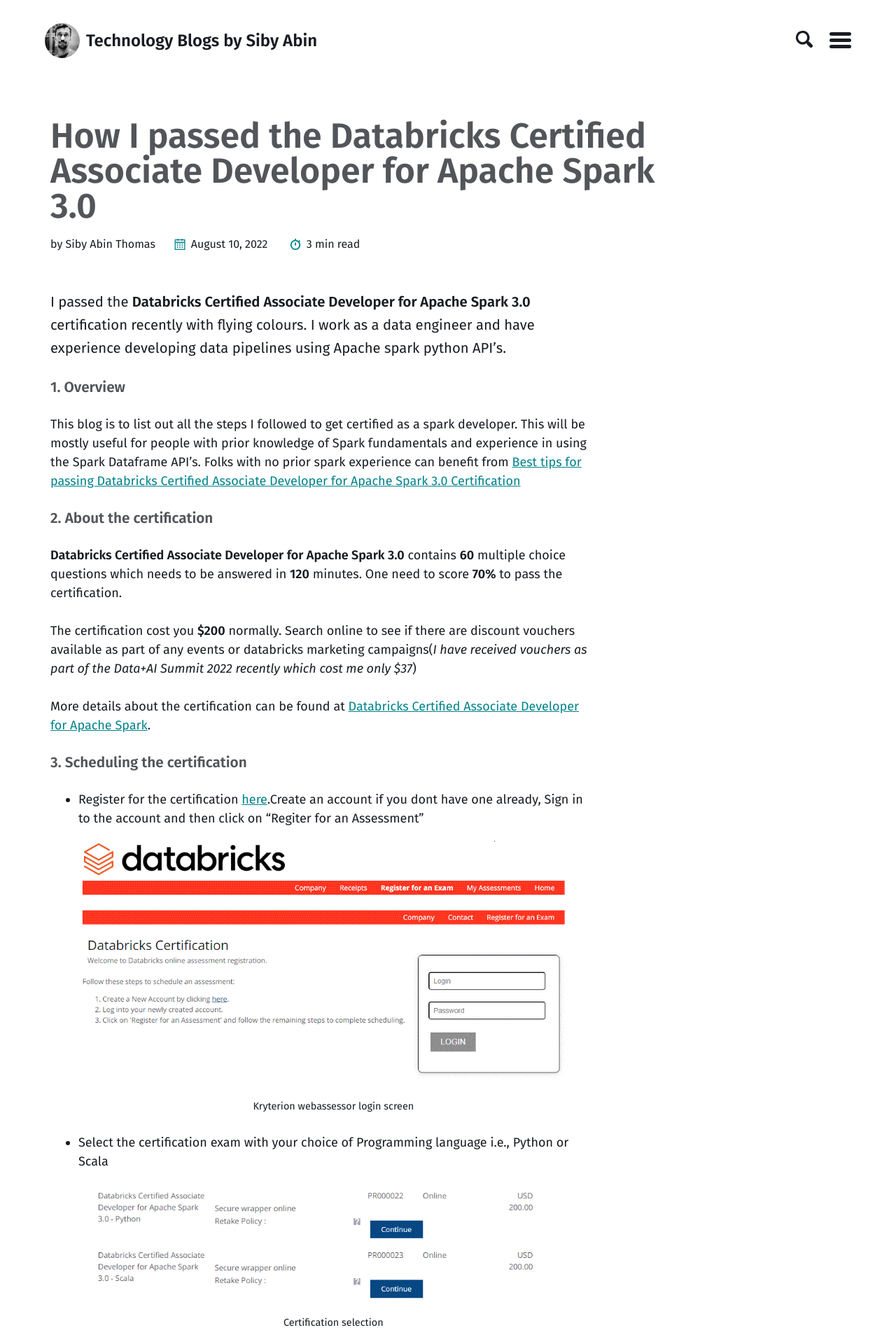
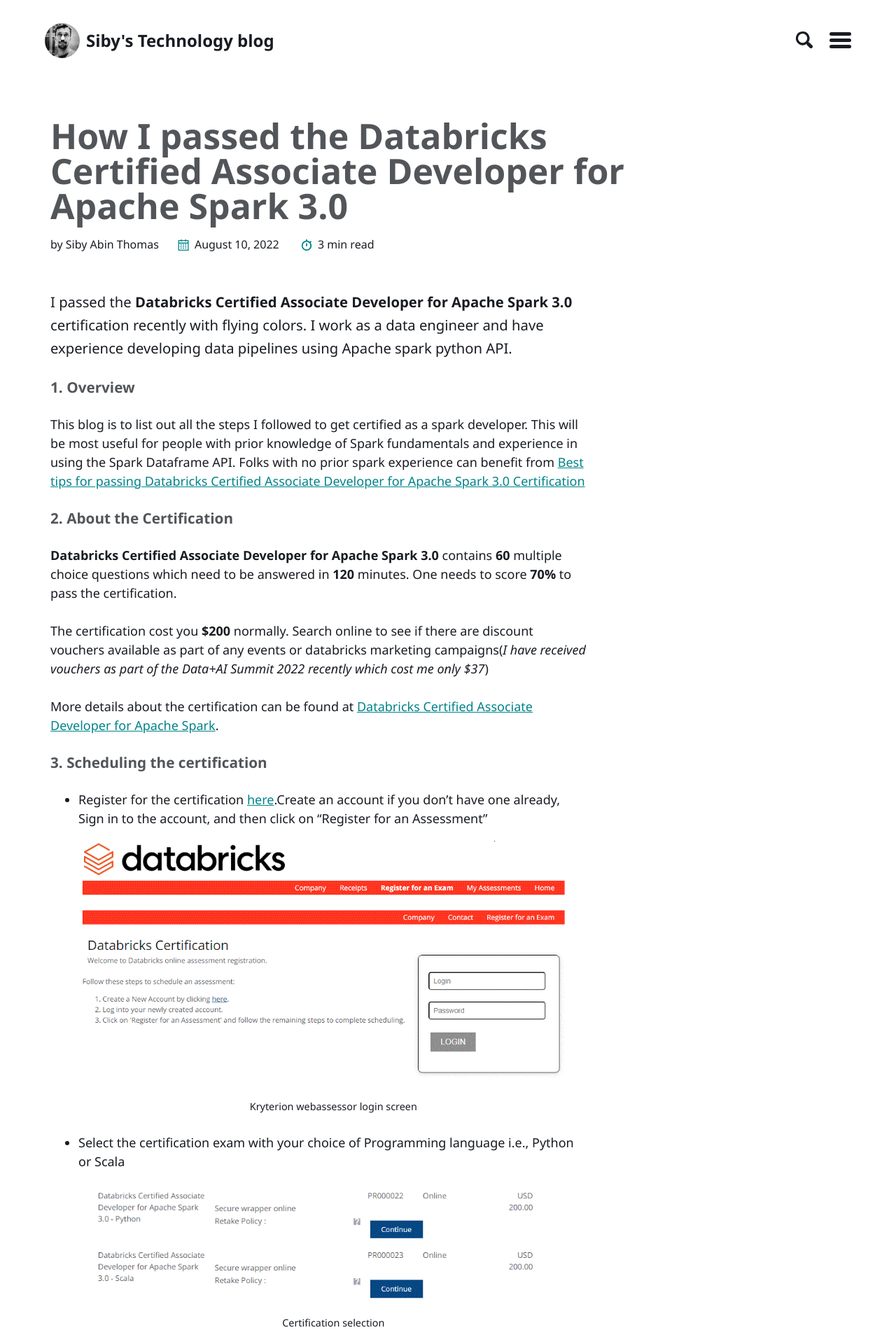
Before and after one commit to sibyabin/blogs, a Jekyll site: the page built from _posts/2022-08-10-how-i-passed-databricks-certified-associate-developer-for-apachespark-certification.md, in a window 1280 px wide. Shown: the top 1920 px of the page at 70% size. Built offline with Jekyll 4.4.1, drawn with Linux system fonts in a browser that asks for light colours; some of the changed text lies outside the part shown.

Commit message:
spelling corrections

```diff
--- a/_config.yml
+++ b/_config.yml
@@ -9,7 +9,7 @@
 
 # Site Settings
 lang: en-US
-title: Technology Blogs by Siby Abin
+title: Siby's Technology blog
 email: sibyabin@gmail.com
 description: "Technology blog by Siby Abin - Senior Data Engineer. Talks about #aws, #spark, #dataengineering, #cloud, #python, #databricks and #airflow"
 baseurl: "/blogs"
--- a/_posts/2022-08-10-how-i-passed-databricks-certified-associate-developer-for-apachespark-certification.md
+++ b/_posts/2022-08-10-how-i-passed-databricks-certified-associate-developer-for-apachespark-certification.md
@@ -1,7 +1,7 @@
 ---
 title: "How I passed the Databricks Certified Associate Developer for Apache Spark 3.0"
-excerpt: "I passed the **Databricks Certified Associate Developer for Apache Spark 3.0** certification recently with flying colours.
-This blog is to list out all the steps I followed to get certified as a spark developer. This will be mostly useful for people with prior knowledge of Spark fundamentals and experience in using the Spark Dataframe API's."
+excerpt: "I passed the **Databricks Certified Associate Developer for Apache Spark 3.0** certification recently with flying colors.
+This blog is to list out all the steps I followed to get certified as a spark developer. This will be most useful for people with prior knowledge of Spark fundamentals and experience in using the Spark Dataframe APIs."
 categories:
   - certification
   - databricks
@@ -14,15 +14,15 @@
 last_modified_at: 2022-08-09T12:32:16-05:00
 ---
 
-I passed the **Databricks Certified Associate Developer for Apache Spark 3.0** certification recently with flying colours. I work as a data engineer and have experience developing data pipelines using Apache spark python API's.
+I passed the **Databricks Certified Associate Developer for Apache Spark 3.0** certification recently with flying colors. I work as a data engineer and have experience developing data pipelines using Apache spark python API.
 
 #### 1. Overview
 
-This blog is to list out all the steps I followed to get certified as a spark developer. This will be mostly useful for people with prior knowledge of Spark fundamentals and experience in using the Spark Dataframe API's. Folks with no prior spark experience can benefit from [Best tips for passing Databricks Certified Associate Developer for Apache Spark 3.0 Certification]("2022-08-10-best-tips-for-passing-databricks-certified-associate-developer-for-apachespark.md")
+This blog is to list out all the steps I followed to get certified as a spark developer. This will be most useful for people with prior knowledge of Spark fundamentals and experience in using the Spark Dataframe API. Folks with no prior spark experience can benefit from [Best tips for passing Databricks Certified Associate Developer for Apache Spark 3.0 Certification]("2022-08-10-best-tips-for-passing-databricks-certified-associate-developer-for-apachespark.md")
 
-#### 2. About the certification
+#### 2. About the Certification
 
-**Databricks Certified Associate Developer for Apache Spark 3.0** contains **60** multiple choice questions which needs to be answered in **120** minutes. One need to score **70%** to pass the certification.
+**Databricks Certified Associate Developer for Apache Spark 3.0** contains **60** multiple choice questions which need to be answered in **120** minutes. One needs to score **70%** to pass the certification.
 
 The certification cost you **$200** normally. Search online to see if there are discount vouchers available as part of any events or databricks marketing campaigns(*I have received vouchers as part of the Data+AI Summit 2022 recently which cost me only $37*)
 
@@ -30,7 +30,7 @@
 More details about the certification can be found at [Databricks Certified Associate Developer for Apache Spark](https://www.databricks.com/learn/certification/apache-spark-developer-associate).
 
 #### 3. Scheduling the certification
-* Register for the certification [here](https://www.webassessor.com/databricks).Create an account if you dont have one already, Sign in to the account and then click on "Regiter for an Assessment"
+* Register for the certification [here](https://www.webassessor.com/databricks).Create an account if you don't have one already, Sign in to the account, and then click on "Register for an Assessment"
     <figure class="align-center">
         <a href="#"><img src="{{ site.url }}{{ site.baseurl }}/assets/images/blog-001/databricks-certification-login.gif" alt=""></a>
         <figcaption>Kryterion webassessor login screen</figcaption>
--- a/_sass/basically-basic/_variables.scss
+++ b/_sass/basically-basic/_variables.scss
@@ -42,7 +42,8 @@
 $h6-max: ($base-font-size / $modular-scale-2) !default;
 
 /* Base font family */
-$base-font-family: "Fira Sans", sans-serif !default;
+/* $base-font-family: "Fira Sans", sans-serif !default; */
+$base-font-family: "Segoe UI", Roboto, Oxygen, Ubuntu, Cantarell, 'Helvetica Neue', sans-serif, Arial!default;
 /* Other font families */
 $headline-font-family: $base-font-family !default;
 $monospace-font-family: Menlo, Consolas, Monaco, "Courier New", Courier,
```
Also changed, not shown: other parts of _posts/2022-08-10-how-i-passed-databricks-certified-associate-developer-for-apachespark-certification.md (+12 -12 lines).
